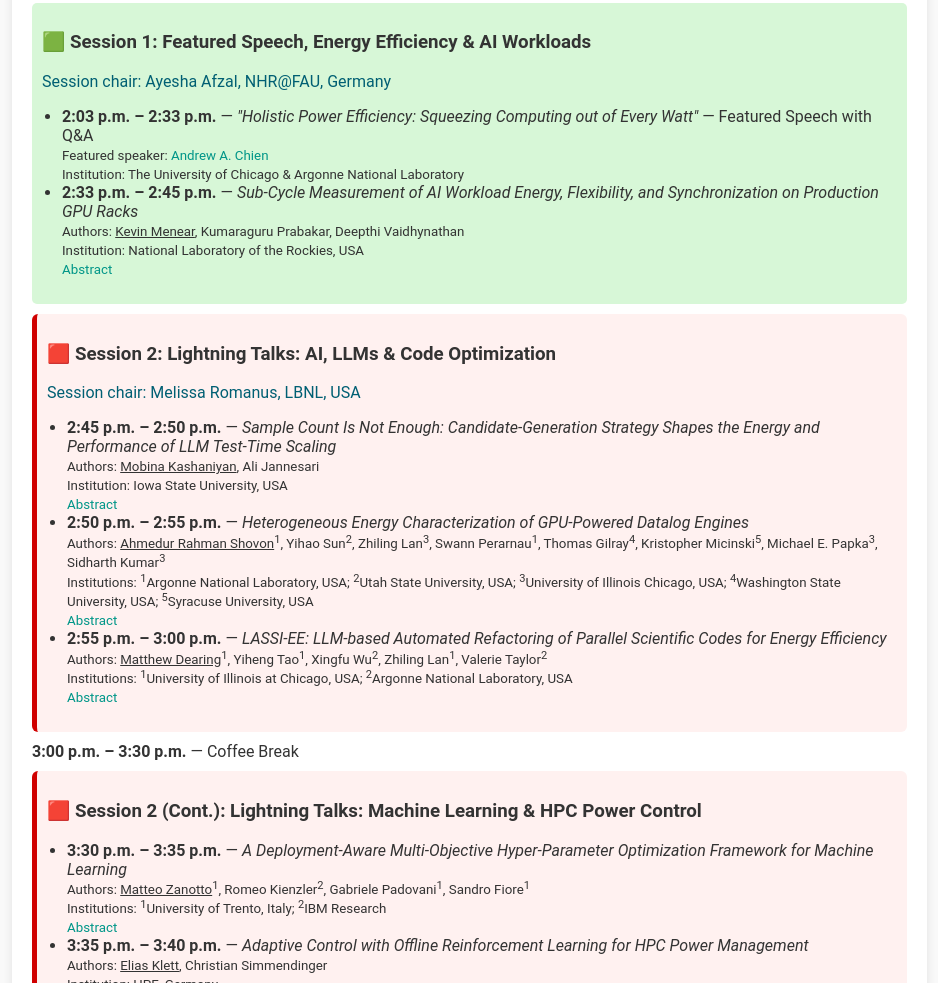
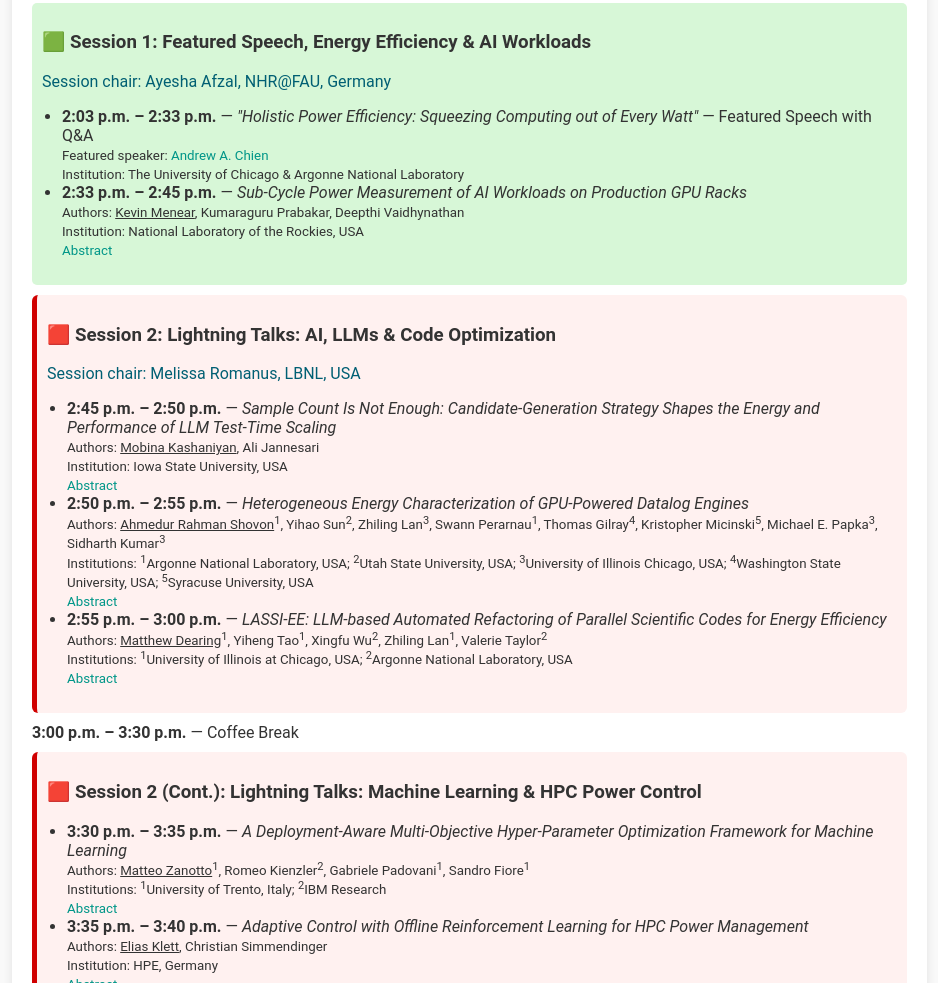
Before and after one commit to AyeshaAfzal91/eesp, a plain HTML site: page index.html in a window 1280 px wide. Shown: the part 3743-4726 px from the top of the page, without its empty margins (8-946 px from the left). Drawn offline with Linux system fonts and the light colour scheme.

Commit message:
Update index.html

```diff
--- a/index.html
+++ b/index.html
@@ -220,7 +220,7 @@ While current tenders often emphasize raw hardware metrics, the workshop highlig
         <li>
             <span class="bold">2:33 p.m. – 2:45 p.m.</span> —
             <em>
-                Sub-Cycle Measurement of AI Workload Energy, Flexibility, and Synchronization on Production GPU Racks
+                Sub-Cycle Power Measurement of AI Workloads on Production GPU Racks
             </em>
             <br><small>Authors: <u>Kevin Menear</u>, Kumaraguru Prabakar, Deepthi Vaidhynathan</small>
             <br><small>Institution: National Laboratory of the Rockies, USA</small>
```
